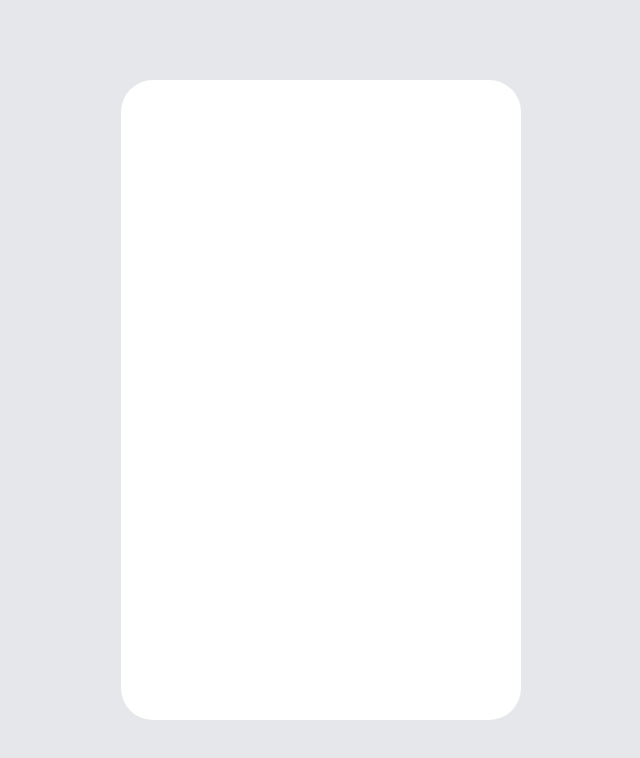
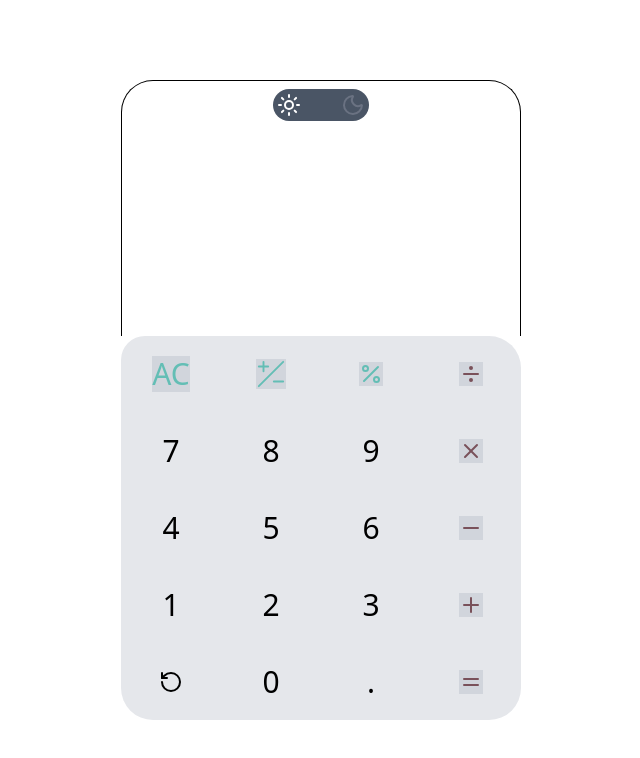
Before and after one commit to Subhajitincareer/Calculator, a React (Vite) app in the folder Calculator/: page / in a window 1280 px wide. Shown: the top 758 px of the page, without its empty margins (319-959 px from the left). Built offline with nearby package versions, Linux system fonts and the light colour scheme.

Commit message:
toggle function completed

```diff
--- a/Calculator/package.json
+++ b/Calculator/package.json
@@ -11,6 +11,7 @@
   },
   "dependencies": {
     "@tailwindcss/vite": "^4.1.18",
+    "lucide-react": "^0.562.0",
     "react": "^19.2.0",
     "react-dom": "^19.2.0",
     "tailwindcss": "^4.1.18"
--- a/Calculator/src/Components/Calculator.jsx
+++ b/Calculator/src/Components/Calculator.jsx
@@ -1,11 +1,109 @@
 import React from "react";
+import {
+  RotateCcw,
+  Percent,
+  Divide,
+  X,
+  Minus,
+  Plus,
+  Equal,
+  Sun,
+  Moon,
+} from "lucide-react";
+import { useState } from "react";
+const Calculator = () => {
+  const [toggle, settoggle] = useState(false);
 
-const Calculator = () => {
+  function handleZeroClick() {
+    alert("You clicked 0");
+  }
+
   return (
     <>
-      <div className="w-screen h-screen bg-gray-400">
-        <div className="w-full h-full small-mobile:flex justify-center items-center bg-gray-200">
-          <div className=" rounded-4xl bg-white max-small-mobile:w-full max-small-mobile:h-full  max-large-mobile:w-80 max-large-mobile:h-[80%] 0 max-tablet:w-102 max-tablet:h-[80%] max-small-laptop:h-[80%] max-small-laptop:w-122  desktop:h-[80%] desktop:w-100 "></div>
+      <div className="w-screen h-screen bg-white">
+        <div className="w-full h-full small-mobile:flex justify-center items-center bg-white">
+          <div className="rounded-4xl bg-white max-small-mobile:w-full max-small-mobile:h-full  max-large-mobile:w-80 max-large-mobile:h-[80%] 0 max-tablet:w-102 max-tablet:h-[80%] max-small-laptop:h-[80%] max-small-laptop:w-122  desktop:h-[80%] desktop:w-100 ">
+            <div
+              className={`w-full h-[40%] border-t border-l border-r rounded-tl-4xl rounded-tr-4xl ${
+                toggle ? "bg-black" : "bg-white"
+              }`}
+            >
+              <div className="w-full h-auto flex justify-center p-2">
+                <div className="w-[25%] flex bg-gray-600 rounded-3xl p-1">
+                  <div className="w-full ">
+                    <Sun
+                      className={`${toggle ? "text-gray-500" : "text-white"}`}
+                      onClick={() => settoggle(false)}
+                    />
+                  </div>
+                  <div
+                  >
+                    <Moon   className={`${toggle ? "text-white" : "text-gray-500"}`}
+                    onClick={() => settoggle(true)}/>
+                  </div>
+                </div>
+              </div>
+            </div>
+            <div className="w-full h-[60%] bg-gray-200 grid grid-cols-4 rounded-tl-3xl rounded-br-4xl rounded-bl-4xl rounded-tr-4xl">
+              <div className="h-full  grid grid-rows-5 place-items-center auto-cols-fr">
+                <button className=" text-3xl bg-gray-300 text-[#63BEB5] ">
+                  AC
+                </button>
+                <button className="text-3xl">7</button>
+                <button className="text-3xl">4</button>
+                <button className="text-3xl">1</button>
+                <button className="text-3xl">
+                  <RotateCcw />
+                </button>
+              </div>
+              <div className="h-full  grid grid-rows-5 place-items-center auto-cols-fr">
+                <button className="text-3xl bg-gray-300 text-[#63BEB5]">
+                  <svg
+                    xmlns="http://www.w3.org/2000/svg"
+                    width="30"
+                    height="30"
+                    fill="currentColor"
+                    class="bi bi-plus-slash-minus"
+                    viewBox="0 0 16 16"
+                  >
+                    <path d="m1.854 14.854 13-13a.5.5 0 0 0-.708-.708l-13 13a.5.5 0 0 0 .708.708M4 1a.5.5 0 0 1 .5.5v2h2a.5.5 0 0 1 0 1h-2v2a.5.5 0 0 1-1 0v-2h-2a.5.5 0 0 1 0-1h2v-2A.5.5 0 0 1 4 1m5 11a.5.5 0 0 1 .5-.5h5a.5.5 0 0 1 0 1h-5A.5.5 0 0 1 9 12" />
+                  </svg>
+                </button>
+                <button className="text-3xl">8</button>
+                <button className="text-3xl">5</button>
+                <button className="text-3xl">2</button>
+                <button className="text-3xl" onClick={handleZeroClick}>
+                  0
+                </button>
+              </div>
+              <div className="h-full  grid grid-rows-5 place-items-center auto-cols-fr">
+                <button className="text-3xl bg-gray-300 text-[#63BEB5]">
+                  <Percent />
+                </button>
+                <button className="text-3xl">9</button>
+                <button className="text-3xl">6</button>
+                <button className="text-3xl">3</button>
+                <button className="text-3xl">.</button>
+              </div>
+              <div className="h-full  grid grid-rows-5 place-items-center auto-rows-fr">
+                <button className="text-3xl bg-gray-300 text-[#79515A]">
+                  <Divide />
+                </button>
+                <button className="text-3xl bg-gray-300 text-[#79515A]">
+                  <X />
+                </button>
+                <button className="text-3xl bg-gray-300 text-[#79515A]">
+                  <Minus />
+                </button>
+                <button className="text-3xl bg-gray-300 text-[#79515A]">
+                  <Plus />
+                </button>
+                <button className="text-xl bg-gray-300 text-[#79515A]">
+                  <Equal />
+                </button>
+              </div>
+            </div>
+          </div>
         </div>
       </div>
     </>
```
Also changed, not shown: 1 other file (tests, documents, lock files or other folders).
